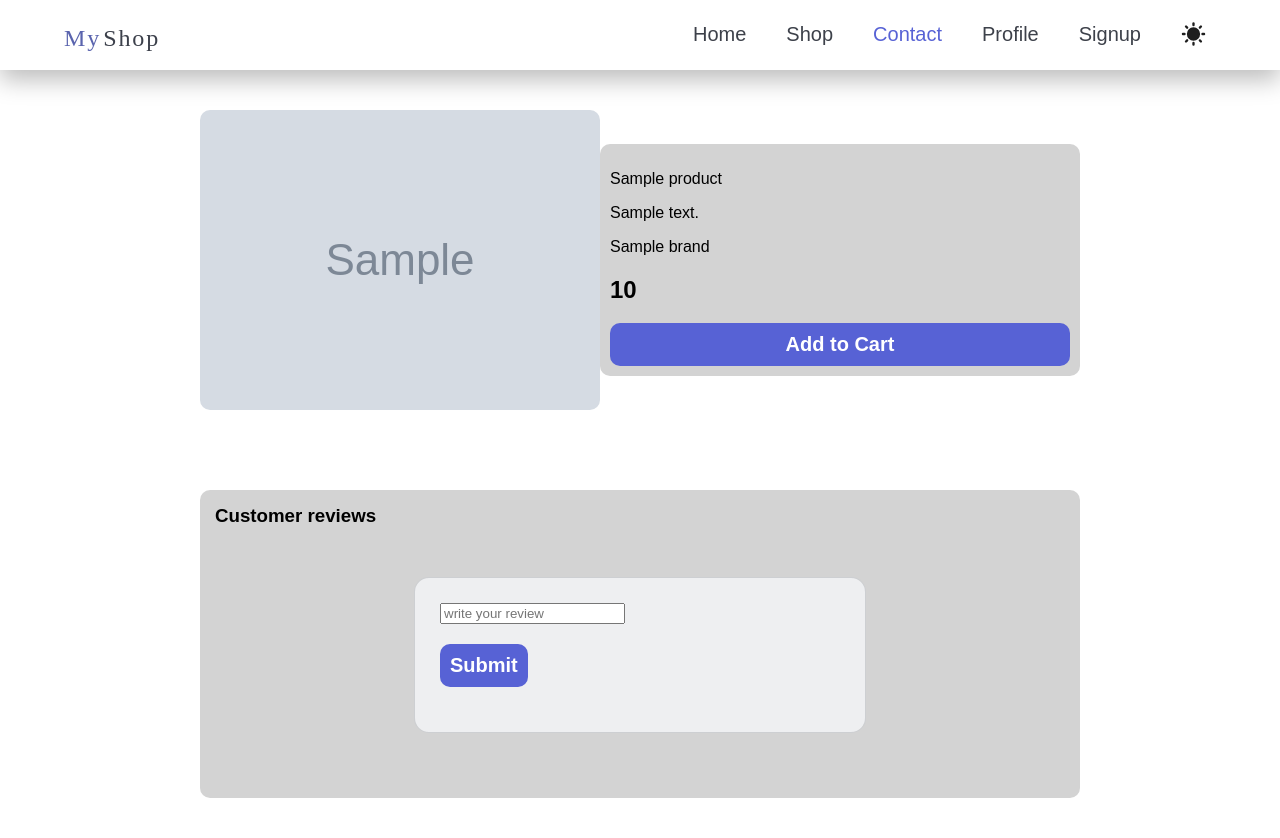
After one commit to uditparmar90/e-commarce, a Django app: a page that uses myshop/products/templates/products/product_detail_page.html in a window 1280 px wide. The commit adds this page. Run offline with Django 4.2, Linux system fonts and the light colour scheme; tables that the repository leaves empty hold one stand-in row (values such as "Sample post"); grey boxes marked "Sample" are stand-in pictures.

Commit message:
product suggestion complated

```diff
--- a/myshop/products/models.py
+++ b/myshop/products/models.py
@@ -40,12 +40,15 @@ class Category(models.Model):
 class Product(models.Model):
     title = models.CharField(max_length= 70)
     description = models.TextField()
+    # many to many relationship
     cat = models.ManyToManyField(Category)
     image = models.ImageField(blank= True, upload_to='product-img')
+    # one to one ralationship
     brand = models.ForeignKey(Brand, on_delete=models.CASCADE, null=True)
     price = models.PositiveIntegerField()
     slug = models.SlugField(blank=True)
     is_bestseller = models.BooleanField(default=False)
+    # -------------manay to manny ralationship within model------------ex-product suggestion within a particular roduct
     suggestion=models.ManyToManyField('self')
 
     def __str__(self):
--- a/myshop/products/templates/products/home.html
+++ b/myshop/products/templates/products/home.html
@@ -39,7 +39,7 @@
                     <p>{{product.description}}</p>
                     <p>{{product.brand.title}}</p>
                     <img src={{product.brand.logo.url}} width=100px></img>
-                    <a href="">View Product</a>
+                    <a href={% url "product_page" product.brand.title product.slug%}>View Product</a>
                     {% if product.brand %}
                         <p>{{product.brand.address.city}}</p>
                     {%endif%}
--- /dev/null
+++ b/myshop/products/templates/products/product_detail_page.html
@@ -0,0 +1,47 @@
+{% extends "base.html" %}
+{% load static %}
+
+{% block description %}{{product.description}}{% endblock %}
+{% block robots %}index, follow{% endblock %}
+{% block keywords %}signup, myshop{% endblock %}
+{% block css %}{% static "products/signup.css" %}{% endblock %}
+{% block title %}{{product.title}}{% endblock %}
+
+{% block body %}
+
+    {% include "includes/nav.html" %}
+    <div id="product_main_div">
+        <main style="padding:40px 200px ;  display:flex;">
+            <div style=" display: flex; align-self:center;">
+            <img src="{{product.image.url}}" style="border-radius: 10px;">
+            </div>
+
+            <div style="width:40vw;background-color:lightgray; border-radius:10px;padding:10px; margin:auto;">
+                <p>{{product.title}}</p>
+                <p>{{product.description}}</p>
+                <p>{{product.brand.title}}</p>
+                <h2>{{product.price}}</h2>
+                <p>{{product.}}</p>
+                <button>Add to Cart</button>
+            </div>
+            {% comment %} <div>
+                {%for suggestion in product.suggestion%}
+                <h1>{{suggestion}}</h1>
+                {% endfor %}
+            </div> {% endcomment %}
+        </main>
+        <section style="margin:40px 200px; padding:15px 15px; background-color:lightgray; border-radius:10px;">
+            <h3 style="font-weight:bold; margin:0px;">Customer reviews</h3>
+            <form action="" method="POST">
+                {% csrf_token %}
+                <input type="text" placeholder="write your review">
+                <button style="width:auto;padding:10px;display:flex!important;margin:20px 0px";>Submit</button>
+            </form>
+        </section>
+
+
+
+
+
+
+{% endblock %}
--- a/myshop/products/urls.py
+++ b/myshop/products/urls.py
@@ -5,4 +5,5 @@ urlpatterns = [
     path('', views.index, name="home"),
     path('products/<product>', views.product_cat, name="productcat"), #Suit product category
     path('signup', views.signup, name="signup"), #Signup page
+    path('products/<product_brand>/<product_slug>',views.product_page,name="product_page")
 ]
--- a/myshop/products/views.py
+++ b/myshop/products/views.py
@@ -24,3 +24,8 @@ def product_cat(request, product):
         return HttpResponse(f"Here is the list of our {product}.")
     else:
         return HttpResponse("The page you are looking for doesn't exist.")
+
+def product_page(request,product_brand,product_slug):
+    product=Product.objects.get(slug=product_slug)
+
+    return render(request,"products/product_detail_page.html",{"product":product})
```
Also changed, not shown: myshop/products/migrations/0024_alter_product_suggestion.py (added), myshop/products/migrations/0025_alter_product_suggestion.py (added).
